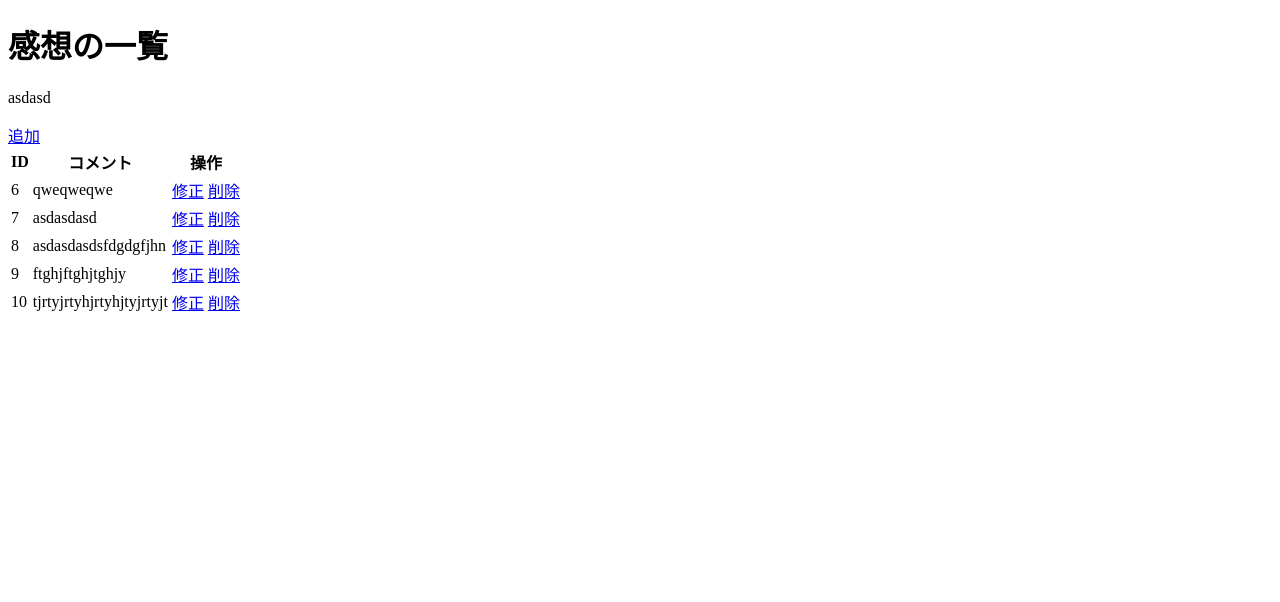
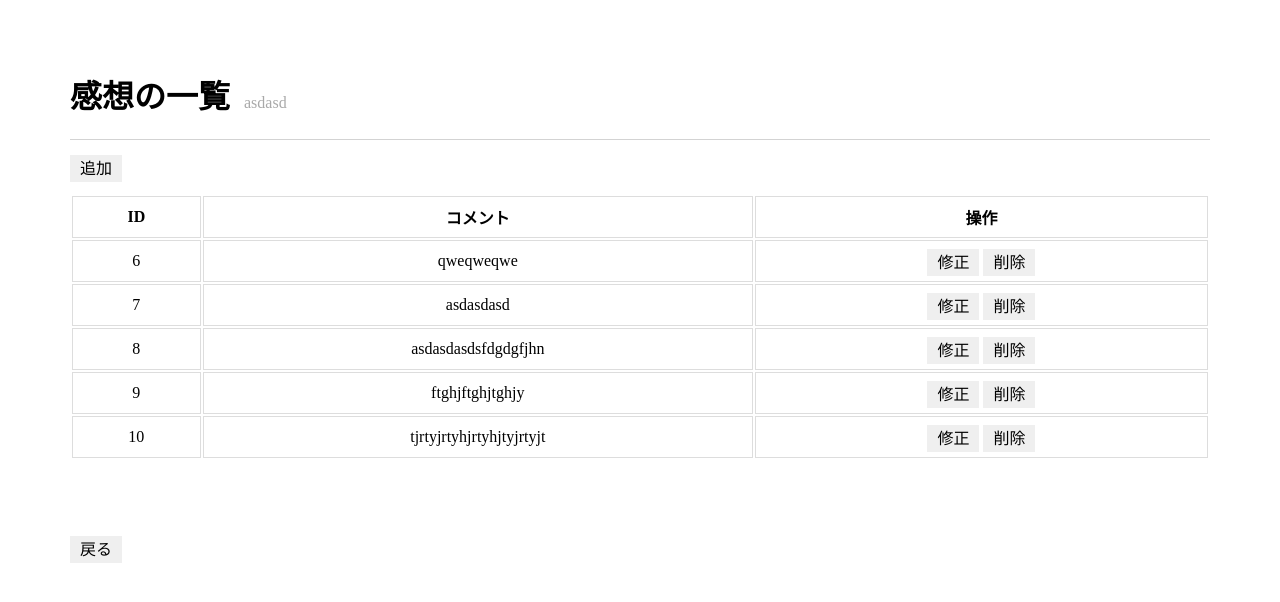
Before and after one commit to trduy91/interview-code, a PHP site: page /comment.php?book_id=7 in a window 1280 px wide. Shown: the top 602 px of the page. Run offline with PHP 8.4, Linux system fonts and the light colour scheme; data comes from the database, SQL or seed files in the repository; both versions use the stored data as it was after the commit.

Commit message:
complete

```diff
--- a/fjp/comment.php
+++ b/fjp/comment.php
@@ -13,6 +13,8 @@ if(isset($_GET['book_id'])){
 		$book_name = $row['book_name'];
 	}
 }
+
+
  ?>
 
 
@@ -22,18 +24,28 @@ if(isset($_GET['book_id'])){
 	<meta charset="utf-8">
 	<meta http-equiv="X-UA-Compatible" content="IE=edge">
 	<title>感想の一覧</title>
-	<link rel="stylesheet" href="">
+	<link rel="stylesheet" href="style.css">
+	<script src="http://code.jquery.com/jquery-latest.min.js"
+        type="text/javascript"></script>
+    <script src="custom.js" type="text/javascript" charset="utf-8" async defer></script>
 </head>
 <body>
+<div class="comment-title">
+
+
 <h1>感想の一覧</h1>
 <?php if(isset($book_name)){
 	?>
-	<p class="book_name"><?php echo $book_name; ?></p>
+	<div class="book_name"><?php echo $book_name; ?></div>
 
 	<?php
 	} ?>
 
-<a href="add_comment.php?book_id=<?php echo $book_id; ?>" title="">追加</a>
+</div>
+<div class="underline">
+
+</div>
+<a href="add_comment.php?book_id=<?php echo $book_id; ?>" title="" class="button">追加</a>
 <?php include './showall_comment.php'; ?>
 </body>
 </html>
--- a/fjp/connect.php
+++ b/fjp/connect.php
@@ -9,6 +9,10 @@ define('DB_HOST', 'localhost');
 define('DB_NAME', 'book');   //id1966072_test_fjp
 define('DB_USER', 'root');          //id1966072_admin
 define('DB_PASS', '');              //123456
+
+/////////////////////////////
+
+define('COMMENT_LIMITED', 2);
 
 //connect db
 $conn = new mysqli(DB_HOST, DB_USER, DB_PASS, DB_NAME);
--- /dev/null
+++ b/fjp/custom.js
@@ -0,0 +1,68 @@
+jQuery(".comment-list").each(function(){
+	var $this = jQuery(this);
+	var container = $this.data('id');
+	var current_page = $this.data('current_page');
+	var show_per_page = $this.data('show_per_page');
+	var page_navigation = $this.data('navigation');
+	var number_of_items = $this.children().size();
+
+	var item_of_page = jQuery(show_per_page).val();
+	var number_of_pages = Math.ceil(number_of_items/item_of_page);
+
+	// var navigation_html = '<li><span class="prev page-numbers fa fa-angle-double-left" onclick="previous(\'' + current_page +'\',\'' + container + '\',\'' + show_per_page + '\',' + number_of_pages + ');"></span></li>';
+	var navigation_html ='';
+	var current_link = 0;
+	 while(number_of_pages > current_link){
+            navigation_html += '<li><span class="page-numbers page_link" onclick="go_to_page(' + current_link +',\'' + container + '\',\'' + show_per_page + '\', \'' + current_page + '\')" longdesc="' + current_link +'">'+ (current_link + 1) +'</span></li>';
+            current_link++;
+        }
+	// navigation_html += '<li><span onclick="next(\'' + current_page +'\',\'' + container + '\',\'' + show_per_page + '\', ' + number_of_pages + ');" class="next page-numbers fa fa-angle-double-right"></span></li>';
+
+	jQuery(page_navigation).html(navigation_html);
+
+	jQuery(page_navigation + ' .page_link:first').addClass('current');
+
+	$this.children().css('display', 'none');
+
+	//show the first n (show_per_page) items
+        $this.children().slice(0, item_of_page).css('display', 'table-row');
+        if ( number_of_pages <= 1 ) {
+            $this.parent().parent().find('.pagination').remove();
+        }
+
+});
+
+
+function previous(current_page, obj, show_per_page, number_of_pages){
+    var new_page = parseInt(jQuery(current_page).val()) - 1;
+    if ( new_page >= 0 && new_page < number_of_pages){
+        go_to_page(new_page, obj, show_per_page, current_page);
+    }
+}
+function next(current_page, obj, show_per_page, number_of_pages){
+    var new_page = parseInt(jQuery(current_page).val()) + 1;
+    if ( new_page >= 0 && new_page < number_of_pages){
+        go_to_page(new_page, obj, show_per_page, current_page);
+    }
+}
+
+function go_to_page(page_num, obj, show_per_page, current_page){
+	//get items per page
+    var show_per_page = parseInt(jQuery(show_per_page).val());
+
+    //get element number start
+    var start_from = page_num * show_per_page;
+
+    //get the element number end
+    var end_on = start_from + show_per_page;
+
+    //hide all item in container, get items in current page to show
+    jQuery(obj).children().css('display', 'none').slice(start_from, end_on).css('display', 'table-row');
+
+    /* add current class to current page */
+    jQuery('.page_link').removeClass('current');
+    jQuery('.page_link[longdesc=' + page_num +']').addClass('current');
+
+    //update the current page
+    jQuery(current_page).val(page_num);
+}
--- a/fjp/index.php
+++ b/fjp/index.php
@@ -9,11 +9,14 @@ include './connect.php';
 	<meta http-equiv="X-UA-Compatible" content="IE=edge">
 	<title>書籍一覧</title>
 	<link rel="stylesheet" href="style.css">
+	<script src="http://code.jquery.com/jquery-latest.min.js"
+        type="text/javascript"></script>
+    <script src="custom.js" type="text/javascript" charset="utf-8" async defer></script>
 
 </head>
 <body>
 <h1>書籍一覧</h1>
-
+<div class="underline"></div>
 <a href="add.php" class="button" title="">追加</a>
 <?php include './showall.php'; ?>
 </body>
--- a/fjp/showall_comment.php
+++ b/fjp/showall_comment.php
@@ -1,13 +1,19 @@
 <?php
 global $conn;
+
+
+
 $sql  = "Select * from book_comment where book_id='$book_id'";
 
 $result = $conn->query($sql);
 
 if($result->num_rows > 0){
+	$total_comment = $result->num_rows;
+	$rand = rand();
 	?>
 	<table>
-
+		<input type="hidden" id="current_page_<?php echo $rand; ?>">
+		<input type="hidden" id="show_per_page_<?php echo $rand; ?>" value="<?php echo COMMENT_LIMITED; ?>">
 		<thead>
 			<tr>
 				<th>ID</th>
@@ -15,13 +21,16 @@ if($result->num_rows > 0){
 				<th>操作</th>
 			</tr>
 		</thead>
-		<tbody>
+		<tbody class="comment-list" id="comment_<?php echo $rand; ?>" data-id="#comment_<?php echo $rand; ?>" data-current_page="#current_page_<?php echo $rand; ?>" data-show_per_page="#show_per_page_<?php echo $rand; ?>" data-navigation="#page_navigation_<?php echo $rand; ?>" >
 		<?php
         	while ($row = $result->fetch_assoc()) {
 
 
+
 					?>
-			<tr>
+
+					<tr >
+
 						<td><?php echo $row['comment_id']; ?></td>
 						<td><?php echo $row['comment']; ?></td>
 
@@ -36,10 +45,16 @@ if($result->num_rows > 0){
 					</tr>
 
 					<?php
+
 			}
 		?>
 		</tbody>
 	</table>
+	<div class="pagination" >
+		<ul class="page-numbers clearfix" id='page_navigation_<?php echo $rand; ?>'>
+                </ul><!--page-numbers-->
+	</div>
+	<a href="./" title="戻る" class="button">戻る</a>
 	<?php
 
 	}
--- a/fjp/style.css
+++ b/fjp/style.css
@@ -0,0 +1,113 @@
+body{
+	margin: 50px 70px;
+}
+.wrapper{
+	min-height: 120px;
+}
+.underline{
+	width:100%;
+	height:1px;
+	background: #D3D3D3;
+	margin-bottom:15px;
+}
+.button{
+	align-items: flex-start;
+    text-align: center;
+    cursor: default;
+    color: buttontext;
+    background-color: buttonface;
+    padding: 5px 10px;
+    border:none;
+    font: inherit;
+    margin: 16px 0 !important;
+    text-decoration: none;
+}
+
+.button.comment{
+	background-color: #008CBA;
+	color:#fff;
+}
+
+table {
+	margin-top:15px;
+	margin-bottom: 15px;
+	width: 100%;
+}
+th,td{
+	border: 1px solid #ddd;
+    text-align: center;
+    padding: 8px;
+}
+form input{
+	width:80%;
+	float: right;
+	display: inline-block;
+	margin-top: 20px;
+}
+form .title{
+	margin: 20px 0;
+	width: 19%;
+	display: inline-block;
+}
+.title span{
+
+	}
+
+.button.submit{
+	left: 20%;
+	position: relative;
+	background-color: #008CBA;
+	color:#fff;
+
+}
+
+.comment-title h1, .comment-title .book_name{
+	display: inline-block;
+}
+.comment-title .book_name{
+	margin-left: 10px;
+	color: #a9a9a9;
+}
+textarea{
+	width: 80%;
+	float: right;
+	padding: 0;
+	height: 120px;
+}
+
+.pagination {
+    display: block;
+
+
+        padding-left: 0;
+    margin: 20px 0;
+    border-radius: 4px;
+}
+
+.pagination ul {
+    display: inline-block;
+    padding: 0;
+}
+.pagination ul li:first-child {
+    margin-left: 0;
+}
+
+.pagination ul li {
+    float: left;
+    margin: 0 0 0 3px;
+    list-style: none;
+    line-height: 1;
+    font-size: 14px;
+}
+.pagination ul li span {
+    line-height: 1;
+    display: block;
+    padding: 5px 10px;
+    border: 1px solid #d8d8d8;
+}
+
+.pagination ul li .current {
+    color: white;
+    border-color: #008CBA;
+    background-color: #008CBA;
+}
```
Also changed, not shown: fjp/add.php (+13 -5 lines), fjp/add_comment.php (+11 -5 lines), fjp/book.sql (+21 -9 lines), fjp/delete.php (+6 -2 lines), fjp/edit.php (+13 -5 lines), fjp/edit_comment.php (+12 -4 lines). Lines whose indentation alone changed are shown as unchanged.
